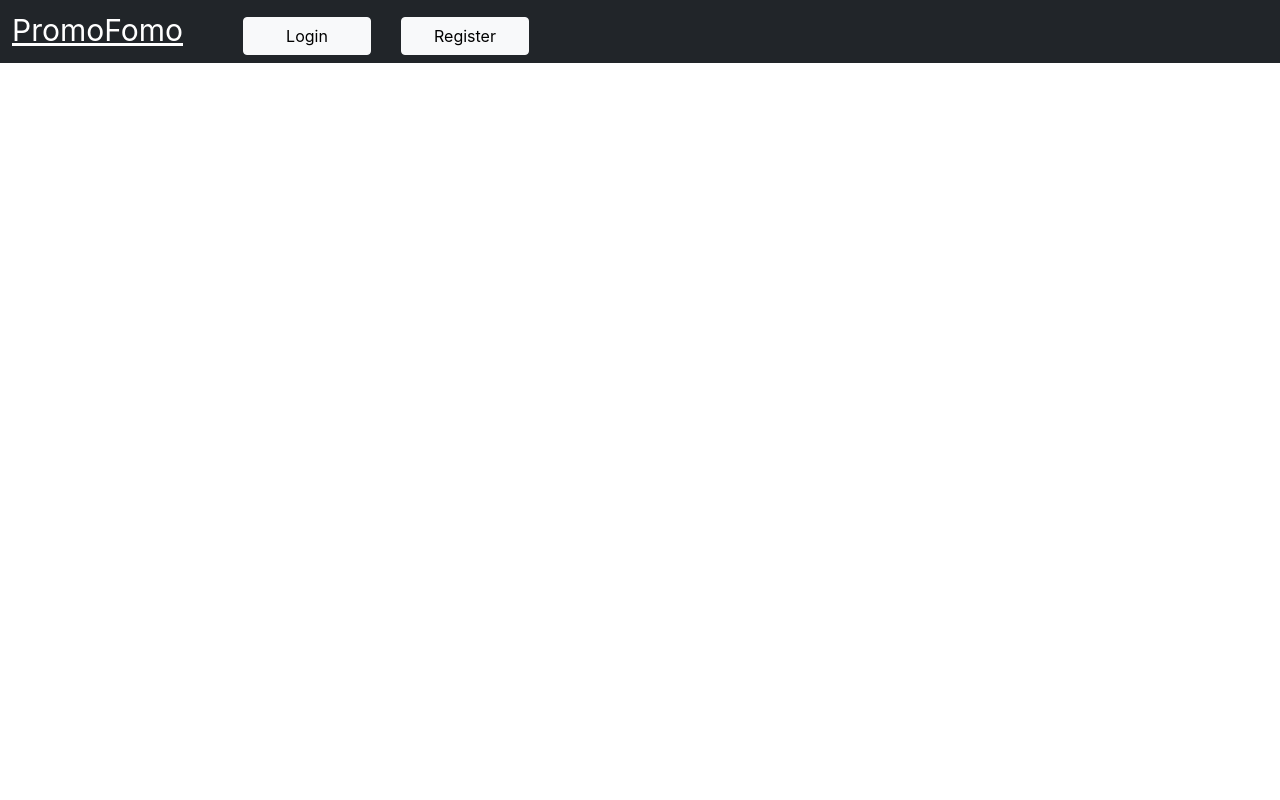
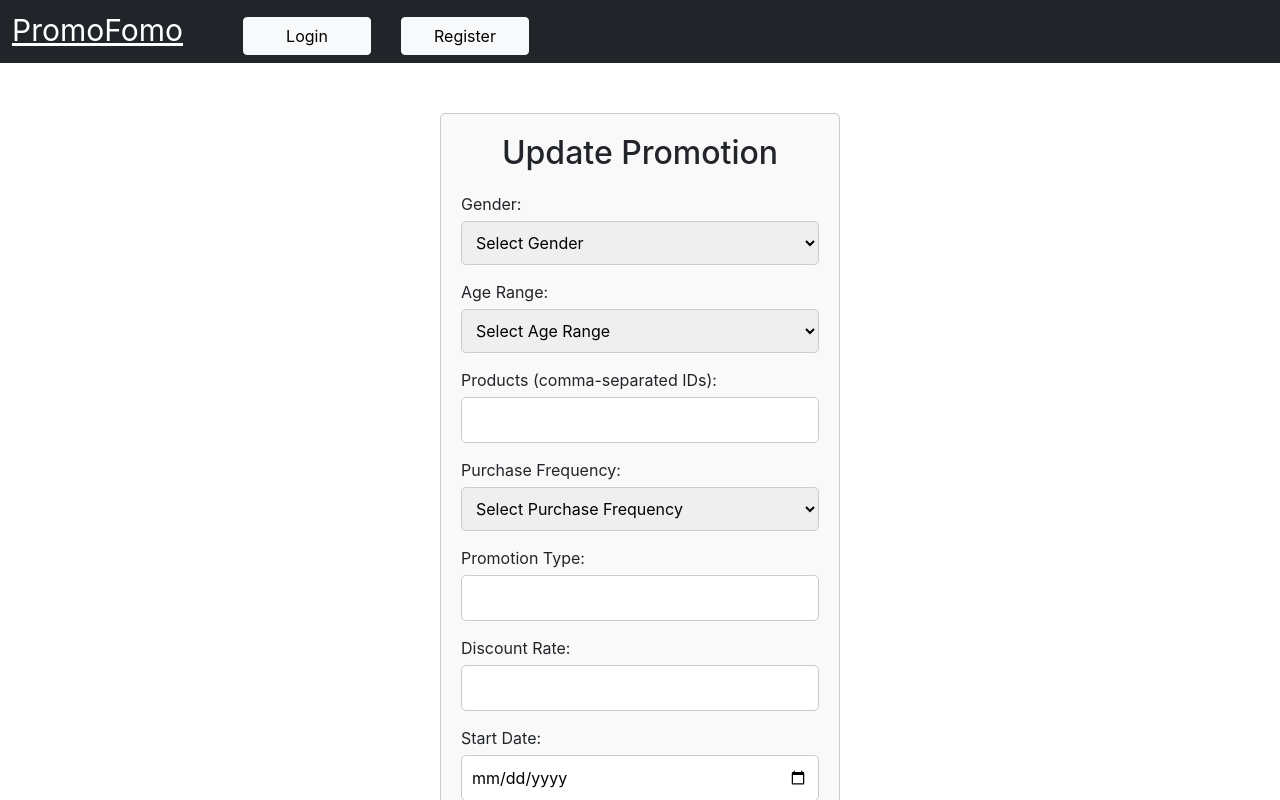
Before and after one commit to rohitnitjsr1801/leap-frontend, a React (Create React App) app in the folder my-app/: page /promotion/edit/1 in a window 1280 px wide. Shown: the top 800 px of the page. Built offline with nearby package versions, Linux system fonts and the light colour scheme; no server answers.

Commit message:
Linked the edit and delete promotion functionality for manager

```diff
--- a/my-app/src/App.js
+++ b/my-app/src/App.js
@@ -1,5 +1,4 @@
-// App.js
-import React, { useState } from 'react';
+import React from 'react';
 import Login from './Components/Login';
 import Register from './Components/Register';
 import ManagerHomePage from './Components/ManagerHomePage';
@@ -17,6 +16,7 @@ import CustomerPurchaseHistory from './Components/CustomerPurchaseHistory';
 import ManagerProductDetail from './Components/ManagerProductDetail';
 import AddPromotion from './Components/AddPromotion';
 import CustomerProductDetail from './Components/CustomerProductDetail';
+import EditPromotion from './Components/EditPromotion';
 
 const App = () => {
 
@@ -40,6 +40,7 @@ const App = () => {
         <Route path="/add" element={<AddProduct/>}/>
         <Route path="/manager/product" element={<ManagerProductDetail/>}/>
         <Route path="/addPromotion" element={<AddPromotion />} />
+        <Route path="/promotion/edit/:promotionId" element={<EditPromotion />} />
       </Routes>
       </React.Fragment>
     </>
--- /dev/null
+++ b/my-app/src/Components/EditPromotion.js
@@ -0,0 +1,249 @@
+import React, { useEffect, useState } from 'react';
+import axios from 'axios';
+import { useSelector } from 'react-redux';
+import { useParams } from 'react-router-dom';
+import { Box, CircularProgress } from '@mui/material';
+
+const EditPromotion = () => {
+  const { promotionId } = useParams();
+  const [loading, setLoading] = useState(true);
+  const [gender, setGender] = useState('');
+  const [ageRange, setAgeRange] = useState('');
+  const [products, setProducts] = useState('');
+  const [purchaseFrequency, setPurchaseFrequency] = useState('');
+  const [promotionType, setPromotionType] = useState('');
+  const [discountRate, setDiscountRate] = useState('');
+  const [startDate, setStartDate] = useState('');
+  const [endDate, setEndDate] = useState('');
+
+  const managerId = useSelector(state => state.updateUserId);
+  const token = useSelector(state => state.updateUserToken);
+
+  useEffect(() => {
+    const fetchPromotion = async () => {
+        try {
+            const response = await axios.get(`http://localhost:8080/api/promotion/${promotionId}`, {
+            headers: {
+                Authorization: `Bearer ${token}`
+            }
+            });
+            const promotion = response.data;
+            setAgeRange(promotion.ageRange);
+            setDiscountRate(promotion.discountRate);
+            setStartDate(promotion.startDate);
+            setEndDate(promotion.endDate);
+            setGender(promotion.gender);
+            setProducts(promotion.products.map(product => product.id));
+            setPromotionType(promotion.promotionType);
+            setPurchaseFrequency(promotion.purchaseFrequency);
+        } catch (error) {
+          console.error('Error fetching promotion:', error);
+        } finally {
+          setLoading(false);
+        }
+      };
+
+      fetchPromotion();
+  }, [promotionId])
+
+  const handleSubmit = async (e) => {
+    e.preventDefault();
+
+    const promotionData = {
+      gender,
+      ageRange,
+      productIds: products.split(',').map(id => parseInt(id.trim(), 10)),
+      purchaseFrequency,
+      promotionType,
+      managerId,
+      discountRate,
+      startDate,
+      endDate
+    };
+
+    try {
+      const response = await axios.put(`http://localhost:8080/api/promotion/${promotionId}`, promotionData, {
+        headers: {
+          Authorization: `Bearer ${token}`
+        }
+      });
+      alert('Promotion created successfully');
+      setAgeRange('');
+      setDiscountRate('');
+      setEndDate('');
+      setGender('');
+      setProducts('');
+      setPromotionType('');
+      setPurchaseFrequency('');
+      setStartDate('');
+
+    } catch (error) {
+      console.log(promotionData);
+      if (error.response && error.response.status === 401) {
+        alert('Unauthorized: Please check your login credentials and try again.');
+      } else {
+        console.error('Error creating promotion:', error);
+        alert('Failed to create promotion. Please try again later.');
+      }
+    }
+  };
+
+  const styles = {
+    container: {
+      width: '400px',
+      margin: '50px auto',
+      padding: '20px',
+      border: '1px solid #ccc',
+      borderRadius: '5px',
+      backgroundColor: '#f9f9f9',
+    },
+    header: {
+      textAlign: 'center',
+      marginBottom: '20px',
+    },
+    formGroup: {
+      marginBottom: '15px',
+    },
+    label: {
+      display: 'block',
+      marginBottom: '5px',
+    },
+    input: {
+      width: '100%',
+      padding: '10px',
+      border: '1px solid #ccc',
+      borderRadius: '5px',
+    },
+    select: {
+      width: '100%',
+      padding: '10px',
+      border: '1px solid #ccc',
+      borderRadius: '5px',
+    },
+    button: {
+      width: '100%',
+      padding: '10px',
+      backgroundColor: '#2C7865',
+      color: '#fff',
+      border: 'none',
+      borderRadius: '5px',
+      cursor: 'pointer',
+    },
+    buttonHover: {
+      backgroundColor: '#0056b3',
+    }
+  };
+
+  if (loading) {
+    return (
+      <Box sx={{ display: 'flex', justifyContent: 'center', alignItems: 'center', height: '100vh' }}>
+        <CircularProgress />
+      </Box>
+    );
+  }
+
+  return (
+    <div style={styles.container}>
+      <h2 style={styles.header}>Update Promotion</h2>
+      <form onSubmit={handleSubmit}>
+        <div style={styles.formGroup}>
+          <label style={styles.label}>Gender:</label>
+          <select
+            style={styles.select}
+            value={gender}
+            onChange={(e) => setGender(e.target.value)}
+            required
+          >
+            <option value="">Select Gender</option>
+            <option value="MALE">Male</option>
+            <option value="FEMALE">Female</option>
+            <option value="OTHER">Other</option>
+          </select>
+        </div>
+        <div style={styles.formGroup}>
+          <label style={styles.label}>Age Range:</label>
+          <select
+            style={styles.select}
+            value={ageRange}
+            onChange={(e) => setAgeRange(e.target.value)}
+            required
+          >
+            <option value="">Select Age Range</option>
+            <option value="CHILDREN">Children</option>
+            <option value="TEEN">Teen</option>
+            <option value="YOUNG_ADULT">Young Adult</option>
+            <option value="ADULT">Adult</option>
+            <option value="OLD">Old</option>
+          </select>
+        </div>
+        <div style={styles.formGroup}>
+          <label style={styles.label}>Products (comma-separated IDs):</label>
+          <input
+            type="text"
+            style={styles.input}
+            value={products}
+            onChange={(e) => setProducts(e.target.value)}
+            required
+          />
+        </div>
+        <div style={styles.formGroup}>
+          <label style={styles.label}>Purchase Frequency:</label>
+          <select
+            style={styles.select}
+            value={purchaseFrequency}
+            onChange={(e) => setPurchaseFrequency(e.target.value)}
+            required
+          >
+            <option value="">Select Purchase Frequency</option>
+            <option value="LOW">Low</option>
+            <option value="MEDIUM">Medium</option>
+            <option value="HIGH">High</option>
+          </select>
+        </div>
+        <div style={styles.formGroup}>
+          <label style={styles.label}>Promotion Type:</label>
+          <input
+            type="text"
+            style={styles.input}
+            value={promotionType}
+            onChange={(e) => setPromotionType(e.target.value)}
+            required
+          />
+        </div>
+        <div style={styles.formGroup}>
+          <label style={styles.label}>Discount Rate:</label>
+          <input
+            type="number"
+            style={styles.input}
+            value={discountRate}
+            onChange={(e) => setDiscountRate(e.target.value)}
+            required
+          />
+        </div>
+        <div style={styles.formGroup}>
+          <label style={styles.label}>Start Date:</label>
+          <input
+            type="date"
+            style={styles.input}
+            value={startDate}
+            onChange={(e) => setStartDate(e.target.value)}
+            required
+          />
+        </div>
+        <div style={styles.formGroup}>
+          <label style={styles.label}>End Date:</label>
+          <input
+            type="date"
+            style={styles.input}
+            value={endDate}
+            onChange={(e) => setEndDate(e.target.value)}
+            required
+          />
+        </div>
+        <button type="submit" style={styles.button}>Update Promotion</button>
+      </form>
+    </div>
+  );
+};
+
+export default EditPromotion;
--- a/my-app/src/Components/ManagerProductDetail.js
+++ b/my-app/src/Components/ManagerProductDetail.js
@@ -1,5 +1,5 @@
 import React, { useEffect, useState } from 'react';
-import { Box, Card, CardContent, CardMedia, Typography, Button, Grid, CircularProgress } from '@mui/material';
+import { Box, Card, CardContent, CardMedia, Typography, Button, CircularProgress } from '@mui/material';
 import { useNavigate, useLocation } from 'react-router-dom';
 import axios from 'axios';
 import { useSelector } from 'react-redux';
@@ -34,17 +34,24 @@ const ManagerProductDetail = () => {
     fetchPromotion();
   }, [product.id]);
 
-  const handleEditPromotion = () => {
-    // navigate(`/edit-promotion/${promotion.id}`);
+  const handleEditPromotion = (promotionId) => {
+    navigate(`/promotion/edit/${promotionId}`);
   };
 
-  const handleDeletePromotion = async () => {
-    // try {
-    //   await axios.delete(`/api/promotions/${promotion.id}`);
-    //   setPromotion(null);
-    // } catch (error) {
-    //   console.error('Error deleting promotion:', error);
-    // }
+  const handleDeletePromotion = async (promotionId) => {
+    try {
+      await axios.delete("http://localhost:8080/api/promotion", {
+        headers: {
+          Authorization: `Bearer ${userToken}`
+        },
+        params: {
+          promotion_id: promotionId
+        }
+      });
+      setPromotion(null);
+    } catch (error) {
+      console.error('Error deleting promotion:', error);
+    }
   };
 
   const handleAddPromotion = () => {
@@ -83,7 +90,7 @@ const ManagerProductDetail = () => {
               Category: {product.category}
             </Typography>
             <Typography variant="body1">
-              Price: ${product.price}
+              Price: ₹{product.price}
             </Typography>
             <Typography variant="body1">
               Product ID: {product.id}
@@ -95,9 +102,9 @@ const ManagerProductDetail = () => {
       <Typography variant="h4" component="h2" sx={{ mb: 2 }}>
         Promotion
       </Typography>
-      <Box sx={{ maxWidth: 600, width: '100%', display: 'flex', justifyContent: 'center' }}>
+      <Box sx={{ maxWidth: '100%', display: 'flex', justifyContent: 'center' }}>
         {promotion ? (
-          <Card sx={{ width: '100%' }}>
+          <Card sx={{ width: '100%', maxWidth: 500 }}>
             <CardContent>
               <Typography variant="body1">
                 Promotion ID: {promotion.id}
@@ -115,10 +122,10 @@ const ManagerProductDetail = () => {
                 End Date: {promotion.endDate}
               </Typography>
               <Box sx={{ display: 'flex', justifyContent: 'space-between', mt: 2 }}>
-                <Button variant="contained" color="primary" onClick={handleEditPromotion}>
+                <Button variant="contained" color="primary" onClick={() => handleEditPromotion(promotion.id)}>
                   Edit
                 </Button>
-                <Button variant="contained" color="secondary" onClick={handleDeletePromotion}>
+                <Button variant="contained" color="secondary" onClick={() => handleDeletePromotion(promotion.id)}>
                   Delete
                 </Button>
               </Box>
```
